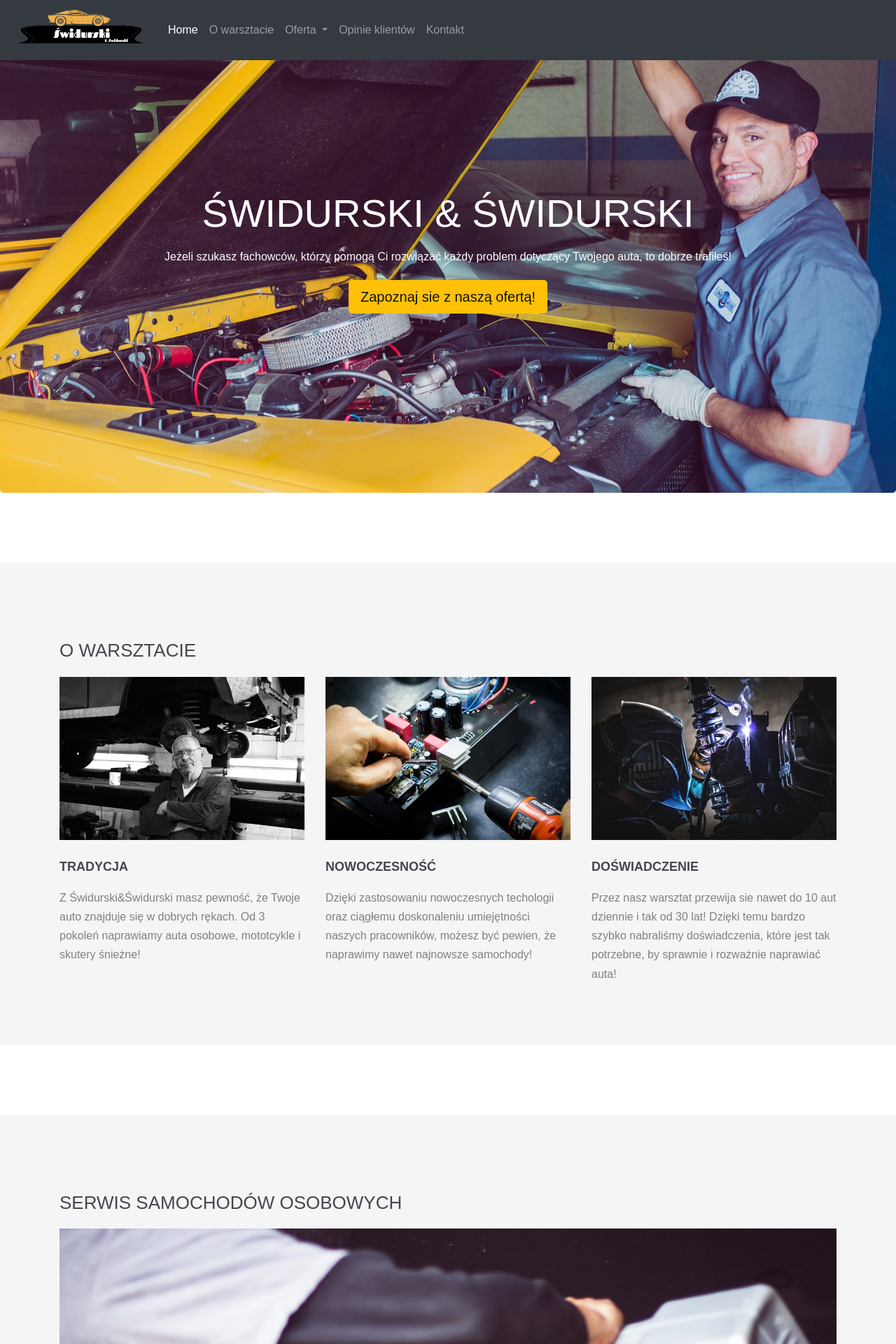
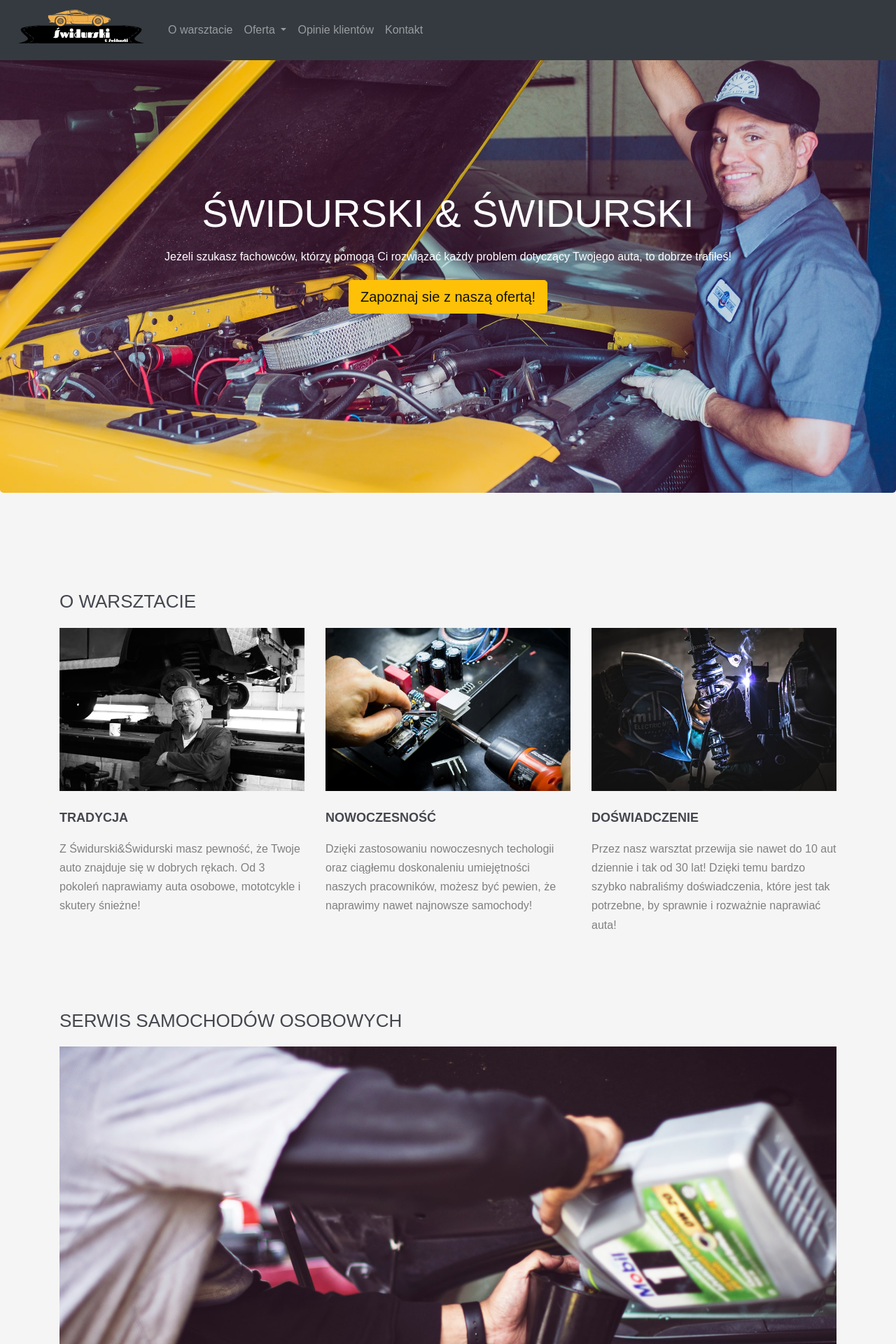
Before and after one commit to swidur/ppsi_projekt, a PHP site: page / in a window 1280 px wide. Shown: the top 1920 px of the page at 70% size. Run offline with PHP 8.4, Linux system fonts and the light colour scheme.

Commit message:
Added icons, changed scrolling style, section borders

```diff
--- a/index.html
+++ b/index.html
@@ -7,6 +7,7 @@
 	<link rel="stylesheet" href="style/bootstrap.min.css">
 	<link rel="stylesheet" href="https://cdnjs.cloudflare.com/ajax/libs/font-awesome/4.7.0/css/font-awesome.min.css">
 	<link rel="stylesheet" href="style/styles.css">
+	<link rel="icon" type="image/png" href="images/icons/favicon.png">
 	<script src="js/jquery-3.5.1.min.js" ></script>
 	<script src="js/bootstrap.bundle.js" ></script>
 </head>
@@ -14,17 +15,12 @@
 
 	<!-- navbar -->
 	<nav class="navbar navbar-expand-md navbar-dark fixed-top  bg-dark">
-		<a class="navbar-brand text-black" href="/"><img src="images/logo.png" alt="Logo"></a>
+		<a class="navbar-brand text-black" href="#"><img src="images/logo.png" alt="Logo"></a>
 		<button class="navbar-toggler" type="button" data-toggle="collapse" data-target="#navbarSupportedContent" aria-controls="navbarSupportedContent" aria-expanded="false" aria-label="Toggle navigation">
 			<span class="navbar-toggler-icon"></span>
 		  </button>
 		<div class="collapse navbar-collapse" id="navbarSupportedContent">
 		  <ul class="navbar-nav mr-auto">
-
-			<li class="nav-item active">
-			  <a class="nav-link" href="#">Home <span class="sr-only">(current)</span></a>
-			</li>
-
 			<li class="nav-item">
 				<a class="nav-link" href="#about">O warsztacie</a>
 			</li>
@@ -34,10 +30,10 @@
 				Oferta
 			  </a>
 			  <div class="dropdown-menu" aria-labelledby="navbarDropdown">
-				<a class="dropdown-item" href="#carservice">Serwis aut osobobowych</a>
-				<a class="dropdown-item" href="#painting">Lakierowanie</a>
+				<a class="dropdown-item" href="#carservice"><img class="icon" src="images/icons/car.svg"> Serwis aut osobobowych</a>
+				<a class="dropdown-item" href="#painting"><img class="icon" src="images/icons/brush.svg"/>	Lakierowanie</a>
 				<div class="dropdown-divider"></div>
-				<a class="dropdown-item" href="#adac">ADAC Pomoc drogowa</a>
+				<a class="dropdown-item" href="#adac"> <img class="icon" src="images/icons/angular.svg"/>	ADAC Pomoc drogowa</a>
 			  </div>
 			</li>
 
@@ -54,6 +50,8 @@
 	  <!-- /navbar -->
 
 		<!-- jumbotron -->
+		<section class="bg-gray">
+
 			<div class="jumbotron-height">
 				<div class="jumbotron">
 					<h1 class="display-4 text-center text-white">Świdurski & Świdurski</h1>
@@ -63,11 +61,13 @@
 					</p>
 					</div>
 				</div>
+		</section>
 	  <!-- /jumbotron -->
 
 	<!-- about -->
-	<section id="about" class="bg-gray">
-		<div class="container my-5">
+	<section class="bg-gray">
+		<div class="section-pad"  id="about"></div>
+		<div class="container">
 			<div class="row">
 				<div class="col-12 col-md-12">
 					<h2>O warsztacie</h2>
@@ -93,12 +93,15 @@
 				</article>
 			</div>
 		</div>
+
 	</section>
 	<!-- /about -->
 
 	<!-- offer -->
-	<section id="carservice" class="bg-gray">
-		<div class="container my-5">
+	<section class="bg-gray">
+		<div class="section-pad" id="carservice"></div>
+
+		<div class="container">
 			<div class="row">
 				<article class="col-12 col-md-12">
 					<h2>Serwis samochodów osobowych</h2>
@@ -109,8 +112,10 @@
 		</div>
 	</section>
 
-	<section id="painting" class="bg-gray">
-		<div class="container my-5">
+	<section class="bg-gray">
+		<div class="section-pad" id="painting" ></div>
+
+		<div class="container">
 			<div class="row">
 				<article class="col-12 col-md-12">
 					<h2>Lakierowanie pojazdów</h2>
@@ -121,8 +126,10 @@
 		</div>
 	</section>
 
-	<section id="adac" class="bg-gray">
-		<div class="container my-5">
+	<section class="bg-gray">
+		<div class="section-pad"  id="adac"></div>
+
+		<div class="container">
 			<div class="row">
 				<article class="col-12 col-md-12">
 					<h2>Holowanie pojazdów z ADAC</h2>
@@ -135,8 +142,10 @@
 	<!-- /offer -->
 
 	<!-- client opinions -->
-	<section class="bg-gray" id="opinions" >
-		<div class="container my-5">
+	<section class="bg-gray">
+		<div class="section-pad" id="opinions" ></div>
+
+		<div class="container">
 			<div class="row">
 				<div class="col-12 col-md-12">
 					<h2>Opinie klientów</h2>
@@ -238,9 +247,10 @@
 
 
 	<!--formularz i kontakt-->
-    <section class="contact bg-gray" id="contact">
+    <section class="contact bg-gray pb-5">
+			<div class="section-pad" id="contact"></div>
+
     <div class="container">
-
 		<div class="row my-5">
 				<div class="col-6">
 					<h2>Skontaktuj się z nami!</h2>
--- a/style/styles.css
+++ b/style/styles.css
@@ -29,7 +29,10 @@ footer, header, hgroup, menu, nav, section {
     display: block;
 }
 
+html{
+  scroll-behavior: smooth;
 
+}
 /*znaczniki */
 body {
   line-height: 1;
@@ -53,7 +56,7 @@ table {
 body{
   font-family: Arial, Helvetica, sans-serif;
   color: gray;
-  line-height: 1.7
+  line-height: 1.7;
 }
 
 p {
@@ -88,15 +91,24 @@ h3 {
 
 section {
   clear: both;
-  margin-bottom: 100px;
+  padding-bottom: auto;
+  /* margin-bottom: 100px;
   margin-top: 100px;
   padding-top: 40px;
-  padding-bottom: 40px;
+  padding-bottom: 40px; */
   overflow: auto;
+}
+
+.section-pad{
+  padding-bottom: 86px;
 }
 
 a {
   text-decoration: none;
+}
+
+a .icon {
+  max-height: 15px;
 }
 
 
@@ -114,7 +126,6 @@ a {
 
 /* about */
 article img {
-
   object-fit: cover;
   width:100%;
   height:auto;
```
Also changed, not shown: images/icons/angular.svg (added), images/icons/brush.svg (added), images/icons/car.svg (added), images/icons/favicon.png (added). Lines whose indentation alone changed are shown as unchanged.
